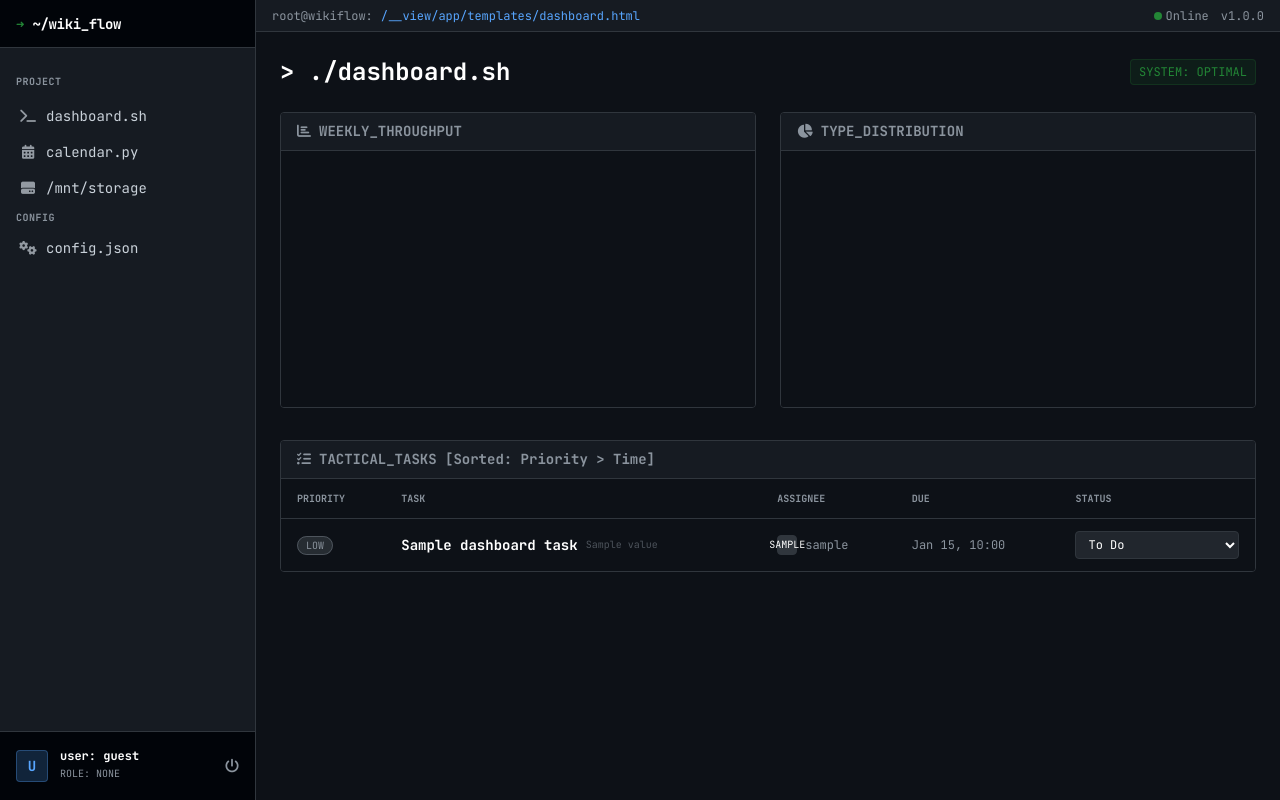
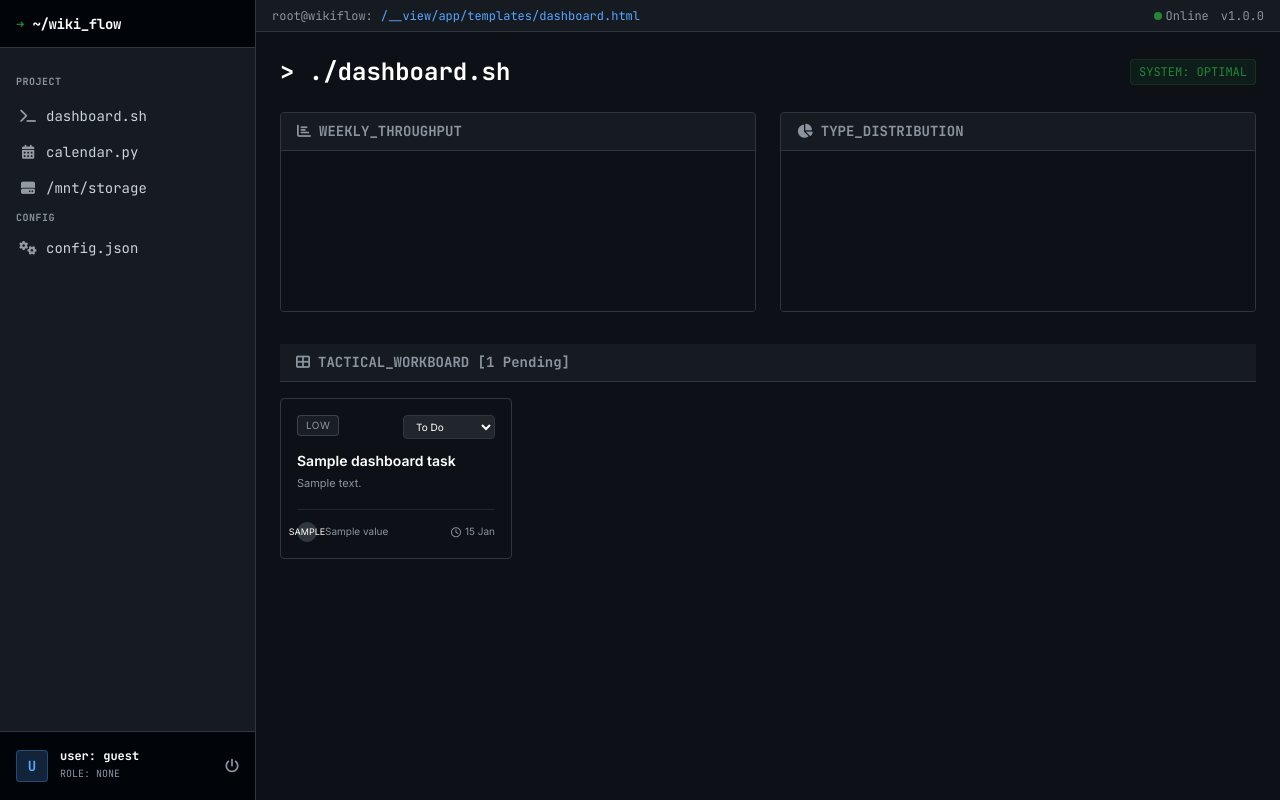
Before and after one commit to Yanis-AFPA/python_web_devops, a FastAPI app: template app/templates/dashboard.html in a window 1280 px wide. Run offline with FastAPI, Linux system fonts and the light colour scheme; the template is opened without the code that fills it: most values are stand-ins (such as "Sample title", 1, 10 or a date in 2020); a map, chart or similar area stays blank; parts of the project's set-up code (start-up, migrations or seed data) failed here and were passed over; some libraries are stand-ins or nearby versions.

Commit message:
amelioration dashboard

```diff
--- a/app/routers/views.py
+++ b/app/routers/views.py
@@ -94,7 +94,8 @@ async def dashboard(
     return templates.TemplateResponse("dashboard.html", {
         "request": request,
         "user": user,
-        "dashboard_tasks": sorted_tasks  # Renamed from recent_pages
+        "dashboard_tasks": sorted_tasks,
+        "now": datetime.utcnow()
     })
 
 @router.get("/calendar", response_class=HTMLResponse)
--- a/app/static/js/app.js
+++ b/app/static/js/app.js
@@ -63,7 +63,7 @@ function getColorForStatus(status) {
 
 async function initDashboard() {
     try {
-        const response = await fetch('/api/metrics');
+        const response = await fetch(`/api/metrics?t=${new Date().getTime()}`);
         const data = await response.json();
         const role = data.role;
         const ctxData = data.context;
--- a/app/templates/dashboard.html
+++ b/app/templates/dashboard.html
@@ -30,7 +30,7 @@
     </div>
     <div class="terminal-card rounded overflow-hidden mb-8">
         <div class="terminal-header"><span><i class="fas fa-chart-pie mr-2"></i>MY_PROGRESS</span></div>
-        <div class="p-4 bg-[#0d1117] h-64">
+        <div class="p-4 bg-[#0d1117] h-40">
             <canvas id="memberChart"></canvas>
         </div>
     </div>
@@ -41,14 +41,14 @@
         <!-- Team Status -->
         <div class="terminal-card rounded overflow-hidden">
             <div class="terminal-header"><span><i class="fas fa-chart-doughnut mr-2"></i>TEAM_STATUS</span></div>
-            <div class="p-4 bg-[#0d1117] h-64">
+            <div class="p-4 bg-[#0d1117] h-40">
                 <canvas id="teamStatusChart"></canvas>
             </div>
         </div>
         <!-- Workload -->
         <div class="terminal-card rounded overflow-hidden">
             <div class="terminal-header"><span><i class="fas fa-users mr-2"></i>ACTIVE_WORKLOAD</span></div>
-            <div class="p-4 bg-[#0d1117] h-64">
+            <div class="p-4 bg-[#0d1117] h-40">
                 <canvas id="workloadChart"></canvas>
             </div>
         </div>
@@ -59,109 +59,96 @@
     <div class="grid grid-cols-1 md:grid-cols-2 gap-6 mb-8">
         <div class="terminal-card rounded overflow-hidden">
             <div class="terminal-header"><span><i class="fas fa-chart-bar mr-2"></i>WEEKLY_THROUGHPUT</span></div>
-            <div class="p-4 bg-[#0d1117] h-64">
+            <div class="p-4 bg-[#0d1117] h-40">
                 <canvas id="adminPageChart"></canvas>
             </div>
         </div>
         <div class="terminal-card rounded overflow-hidden">
             <div class="terminal-header"><span><i class="fas fa-chart-pie mr-2"></i>TYPE_DISTRIBUTION</span></div>
-            <div class="p-4 bg-[#0d1117] h-64">
+            <div class="p-4 bg-[#0d1117] h-40">
                 <canvas id="adminCatChart"></canvas>
             </div>
         </div>
     </div>
     {% endif %}
 
-    <!-- Tactical Task List -->
-    <div class="terminal-card rounded overflow-hidden">
-        <div class="terminal-header">
-            <span><i class="fas fa-list-check mr-2"></i>TACTICAL_TASKS [Sorted: Priority > Time]</span>
+    <!-- Tactical Task Grid -->
+    <div class="terminal-header mb-4">
+        <span><i class="fas fa-th-large mr-2"></i>TACTICAL_WORKBOARD [{{ dashboard_tasks|length }} Pending]</span>
     </div>
-        <div class="p-0 bg-[#0d1117]">
-            <table class="w-full text-left border-collapse">
-                <thead>
-                    <tr class="text-[10px] text-muted font-mono uppercase border-b border-border">
-                        <th class="px-4 py-3 font-semibold">Priority</th>
-                        <th class="px-4 py-3 font-semibold">Task</th>
-                        <th class="px-4 py-3 font-semibold">Assignee</th>
-                        <th class="px-4 py-3 font-semibold">Due</th>
-                        <th class="px-4 py-3 font-semibold">Status</th>
-                    </tr>
-                </thead>
-                <tbody class="text-sm font-mono divide-y divide-[#21262d]">
+
+    <div class="grid grid-cols-1 md:grid-cols-2 lg:grid-cols-3 xl:grid-cols-4 gap-4">
         {% for pg in dashboard_tasks %}
-                    <tr class="hover:bg-[#161b22] group transition-colors">
-                        <!-- Priority Badge -->
-                        <td class="px-4 py-3 whitespace-nowrap">
+        <div
+            class="p-4 rounded border border-border bg-[#0d1117] flex flex-col justify-between hover:border-primary/50 transition-colors group relative">
+
+            <!-- Header: Priority & Status -->
+            <div class="flex items-start justify-between mb-3">
+                <!-- Priority -->
                 {% if pg.priority.value == 'critical' %}
                 <span
-                                class="px-2 py-0.5 rounded-full bg-[#da3633]/20 text-[#da3633] text-[10px] border border-[#da3633]/40 font-bold">CRIT</span>
+                    class="px-2 py-0.5 rounded bg-[#da3633]/10 text-[#da3633] text-[10px] border border-[#da3633]/30 font-bold uppercase tracking-wider">CRITICAL</span>
                 {% elif pg.priority.value == 'high' %}
                 <span
-                                class="px-2 py-0.5 rounded-full bg-[#d29922]/20 text-[#d29922] text-[10px] border border-[#d29922]/40">HIGH</span>
+                    class="px-2 py-0.5 rounded bg-[#d29922]/10 text-[#d29922] text-[10px] border border-[#d29922]/30 uppercase tracking-wider">HIGH</span>
                 {% elif pg.priority.value == 'medium' %}
                 <span
-                                class="px-2 py-0.5 rounded-full bg-[#58a6ff]/20 text-[#58a6ff] text-[10px] border border-[#58a6ff]/40">MED</span>
+                    class="px-2 py-0.5 rounded bg-[#58a6ff]/10 text-[#58a6ff] text-[10px] border border-[#58a6ff]/30 uppercase tracking-wider">MED</span>
                 {% else %}
                 <span
-                                class="px-2 py-0.5 rounded-full bg-[#8b949e]/20 text-[#8b949e] text-[10px] border border-[#8b949e]/40">LOW</span>
+                    class="px-2 py-0.5 rounded bg-[#8b949e]/10 text-[#8b949e] text-[10px] border border-[#8b949e]/30 uppercase tracking-wider">LOW</span>
                 {% endif %}
-                        </td>
 
-                        <!-- Title & Category -->
-                        <td class="px-4 py-3">
-                            <div class="flex items-center">
+                <!-- Quick Status Switcher -->
+                <select onchange="updateTaskStatus({{ pg.id }}, this.value)"
+                    class="bg-[#21262d] border border-[#30363d] text-[10px] rounded px-2 py-1 text-white focus:outline-none focus:border-primary cursor-pointer hover:border-muted
+                    {% if pg.status.value == 'todo' %}text-gray-400{% elif pg.status.value == 'in_progress' %}text-blue-400 border-blue-900/30{% elif pg.status.value == 'done' %}text-green-400 border-green-900/30{% endif %}">
+                    <option value="todo" {% if pg.status.value=='todo' %}selected{% endif %}>To Do</option>
+                    <option value="in_progress" {% if pg.status.value=='in_progress' %}selected{% endif %}>In Progress
+                    </option>
+                    <option value="done" {% if pg.status.value=='done' %}selected{% endif %}>Done</option>
+                </select>
+            </div>
+
+            <!-- Body: Title & Excerpt -->
+            <div class="mb-4">
                 <a href="/calendar"
-                                    class="text-white hover:text-primary font-bold truncate block max-w-[200px]"
-                                    title="{{ pg.title }}">
+                    class="text-sm font-bold text-white group-hover:text-primary transition-colors block mb-1">
                     {{ pg.title }}
                 </a>
-                                <span class="ml-2 text-[10px] text-muted opacity-50">{{ pg.category.value }}</span>
+                <p class="text-[11px] text-muted line-clamp-2 leading-relaxed">
+                    {{ pg.content[:100] }}{% if pg.content|length > 100 %}...{% endif %}
+                </p>
             </div>
-                        </td>
 
-                        <!-- Assignee (Avatar) -->
-                        <td class="px-4 py-3">
-                            <div class="flex items-center text-xs text-muted">
-                                <div
-                                    class="w-5 h-5 rounded bg-[#30363d] flex items-center justify-center text-[10px] text-white mr-2 border border-border">
+            <!-- Footer: Meta -->
+            <div class="flex items-center justify-between pt-3 border-t border-[#21262d] mt-auto">
+                <div class="flex items-center">
+                    <div class="w-5 h-5 rounded-full bg-[#30363d] flex items-center justify-center text-[9px] text-white border border-border mr-2"
+                        title="Assignee">
                         {{ pg.assignee.username[0].upper() if pg.assignee else '?' }}
                     </div>
-                                {{ pg.assignee.username if pg.assignee else 'Unassigned' }}
+                    <span class="text-[10px] text-muted">{{ pg.category.value }}</span>
                 </div>
-                        </td>
 
-                        <!-- Due Date -->
-                        <td class="px-4 py-3 text-xs text-muted">
+                <div
+                    class="flex items-center text-[10px] {% if pg.end_time and pg.end_time < now %}text-danger{% else %}text-muted{% endif %}">
+                    <i class="far fa-clock mr-1"></i>
                     {% if pg.end_time %}
-                            {{ pg.end_time.strftime('%b %d, %H:%M') }}
+                    {{ pg.end_time.strftime('%d %b') }}
                     {% else %}
-                            <span class="opacity-30">--</span>
+                    No Date
                     {% endif %}
-                        </td>
+                </div>
+            </div>
 
-                        <!-- Status Select -->
-                        <td class="px-4 py-3">
-                            <select onchange="updateTaskStatus({{ pg.id }}, this.value)"
-                                class="bg-[#21262d] border border-[#30363d] text-xs rounded px-2 py-1 text-white focus:outline-none focus:border-primary cursor-pointer hover:border-muted block w-full
-                                {% if pg.status.value == 'todo' %}text-gray-400{% elif pg.status.value == 'in_progress' %}text-blue-400 border-blue-900/30{% elif pg.status.value == 'done' %}text-green-400 border-green-900/30{% endif %}">
-                                <option value="todo" {% if pg.status.value=='todo' %}selected{% endif %}>To Do</option>
-                                <option value="in_progress" {% if pg.status.value=='in_progress' %}selected{% endif %}>
-                                    In Progress</option>
-                                <option value="done" {% if pg.status.value=='done' %}selected{% endif %}>Done</option>
-                            </select>
-                        </td>
-                    </tr>
+        </div>
         {% else %}
-                    <tr>
-                        <td colspan="5" class="px-4 py-8 text-center text-muted italic">
-                            No active tasks found independently.
-                        </td>
-                    </tr>
+        <div class="col-span-full py-12 text-center border dashed border-[#30363d] rounded text-muted">
+            <i class="fas fa-check-circle text-4xl mb-3 opacity-20"></i>
+            <p>All clear. No active tasks found.</p>
+        </div>
         {% endfor %}
-                </tbody>
-            </table>
-        </div>
     </div>
 </div>
 {% endblock %}
```
Also changed, not shown: docker-compose.yml (line endings or trailing spaces). Lines whose indentation alone changed are shown as unchanged.
